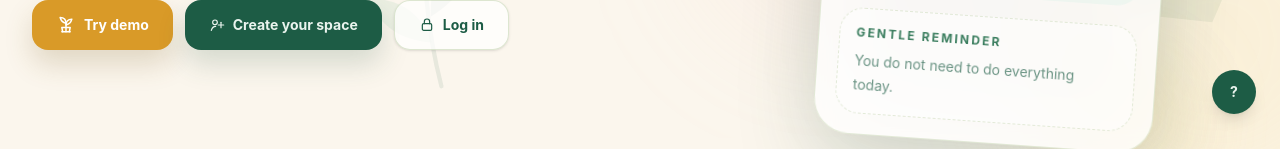
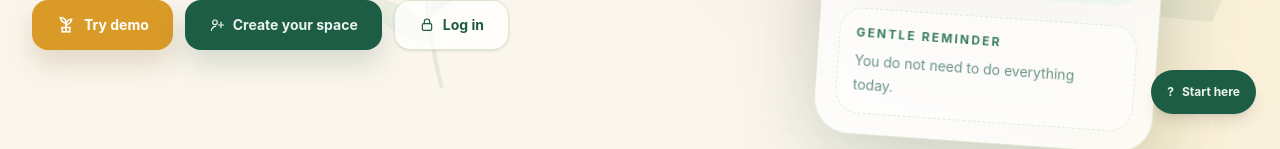
Before and after one commit to Iris408/bloom-app, a React (Vite) app: page / in a window 1280 px wide. Shown: the part 662-811 px from the top of the page. Built offline with nearby package versions, Linux system fonts and the light colour scheme; no server answers.

Commit message:
refactor: improve Bloom tutorial panel behaviour

```diff
--- a/src/components/tutorial/TutorialPanel.jsx
+++ b/src/components/tutorial/TutorialPanel.jsx
@@ -66,12 +66,31 @@ const tutorialSteps = {
   ],
 }
 
+const tutorialSurfaceMeta = {
+  landing: {
+    buttonLabel: "Start here",
+    eyebrow: "Bloom guide",
+    title: "Public guide",
+  },
+  demo: {
+    buttonLabel: "Demo start",
+    eyebrow: "Demo guide",
+    title: "Demo mode guide",
+  },
+  app: {
+    buttonLabel: "App guide",
+    eyebrow: "Bloom app guide",
+    title: "Protected app guide",
+  },
+}
+
 function TutorialPanel({
   surface = "landing",
   reduceMotion = false,
   onCreateAccount,
 }) {
   const steps = tutorialSteps[surface] ?? tutorialSteps.landing
+  const surfaceMeta = tutorialSurfaceMeta[surface] ?? tutorialSurfaceMeta.landing
 
   const storagePrefix = `bloom-${surface}-tutorial`
   const stepKey = `${storagePrefix}-step`
@@ -121,10 +140,15 @@ function TutorialPanel({
   }
 
   function handleSkip() {
-    localStorage.setItem(dismissedKey, "true")
-    setIsDismissed(true)
-    setIsOpen(false)
-  }
+    if (isLastStep) {
+      localStorage.setItem(dismissedKey, "true")
+      setIsDismissed(true)
+      setIsOpen(false)
+      return
+    }
+
+  saveStep(currentStep + 1)
+}
 
   function handleToggle() {
     setIsOpen((current) => !current)
@@ -153,16 +177,17 @@ function TutorialPanel({
       <button
         type="button"
         onClick={handleToggle}
-        className="fixed bottom-6 right-6 z-40 flex h-11 w-11 items-center justify-center rounded-full bg-bloom-forest text-sm font-bold text-bloom-light shadow-lg transition hover:bg-bloom-mid dark:bg-bloom-sage dark:text-bloom-forest dark:hover:bg-bloom-light"
+        className="fixed bottom-6 right-6 z-40 inline-flex h-11 items-center justify-center gap-2 rounded-full bg-bloom-forest px-4 text-xs font-bold text-bloom-light shadow-lg transition hover:bg-bloom-mid dark:bg-bloom-sage dark:text-bloom-forest dark:hover:bg-bloom-light"
         aria-label={isOpen ? "Close Bloom guide" : "Open Bloom guide"}
         title="How to use Bloom"
       >
-        {isOpen ? "𝒙" : "?"}
+        <span aria-hidden="true">{isOpen ? "𝒙" : "?"}</span>
+        {!isOpen && <span>{surfaceMeta.buttonLabel}</span>}
       </button>
 
       {isOpen && (
         <aside
-          className={`fixed bottom-20 right-4 z-40 w-[min(22rem,calc(100vw-2rem))] rounded-[1.75rem] border border-bloom-sage/25 bg-white/90 p-5 text-bloom-forest shadow-2xl backdrop-blur-md dark:border-white/10 dark:bg-[#252532]/95 dark:text-bloom-light ${
+          className={`fixed bottom-20 right-4 z-40 flex h-[28rem]w-[min(22rem,calc(100vw-2rem))] flex-col ounded-[1.75rem] border border-bloom-sage/25 bg-white/90 p-5 text-bloom-forest shadow-2xl backdrop-blur-md dark:border-white/10 dark:bg-[#252532]/95 dark:text-bloom-light ${
             reduceMotion
               ? "animate-none"
               : "transition duration-300 ease-out"
@@ -184,8 +209,10 @@ function TutorialPanel({
             </button>
           </div>
 
-          <div className="mb-4 flex h-12 w-12 items-center justify-center rounded-2xl bg-bloom-light text-2xl dark:bg-white/10">
-            {step.icon}
+          <div className="flex min-h-0 flex-1 flex-col">
+            <div className="mb-4 flex h-12 w-12 shrink-0 items-center justify-center rounded-2xl bg-bloom-light text-2xl dark:bg-white/10">
+              {step.icon}
+            </div>
           </div>
 
           <h2 className="text-lg font-bold leading-tight text-bloom-forest dark:text-bloom-light">
@@ -206,13 +233,13 @@ function TutorialPanel({
             </button>
           )}
 
-          <div className="mt-5 flex items-center justify-between gap-3">
+          <div className="mt-5 flex shrink-0items-center justify-between gap-3">
             <button
               type="button"
               onClick={handleSkip}
               className="text-sm font-bold text-bloom-forest/50 underline-offset-4 transition hover:text-bloom-forest hover:underline dark:text-gray-400 dark:hover:text-bloom-light"
             >
-              Skip
+              {isLastStep ? "Finish" : "Skip step"}
             </button>
 
             <div className="flex items-center gap-2">
```
